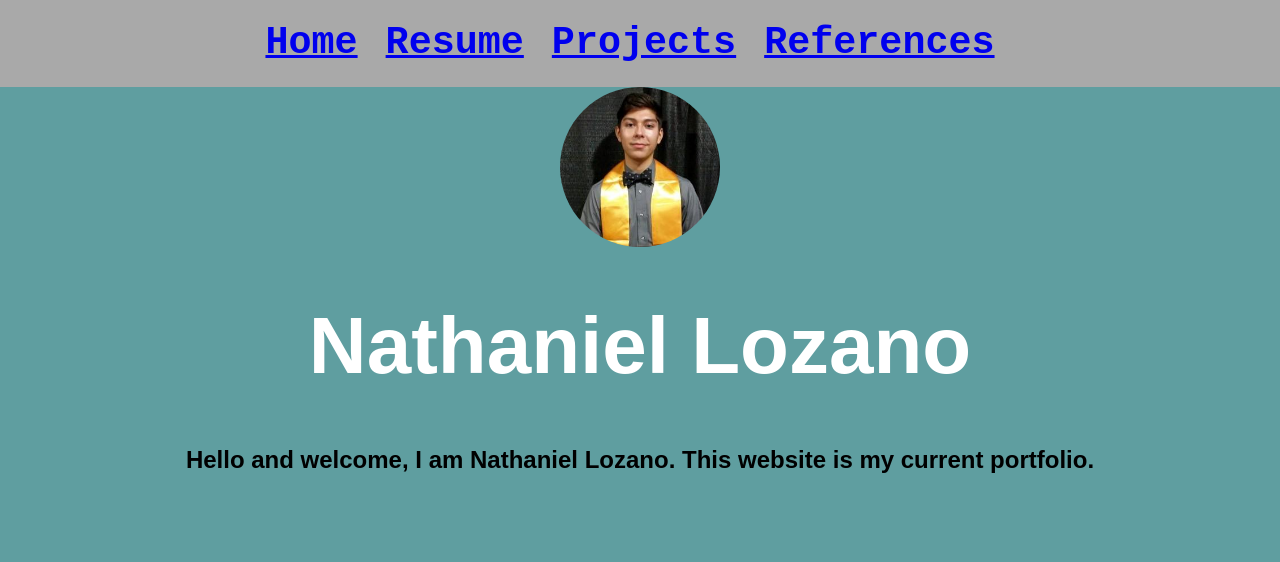
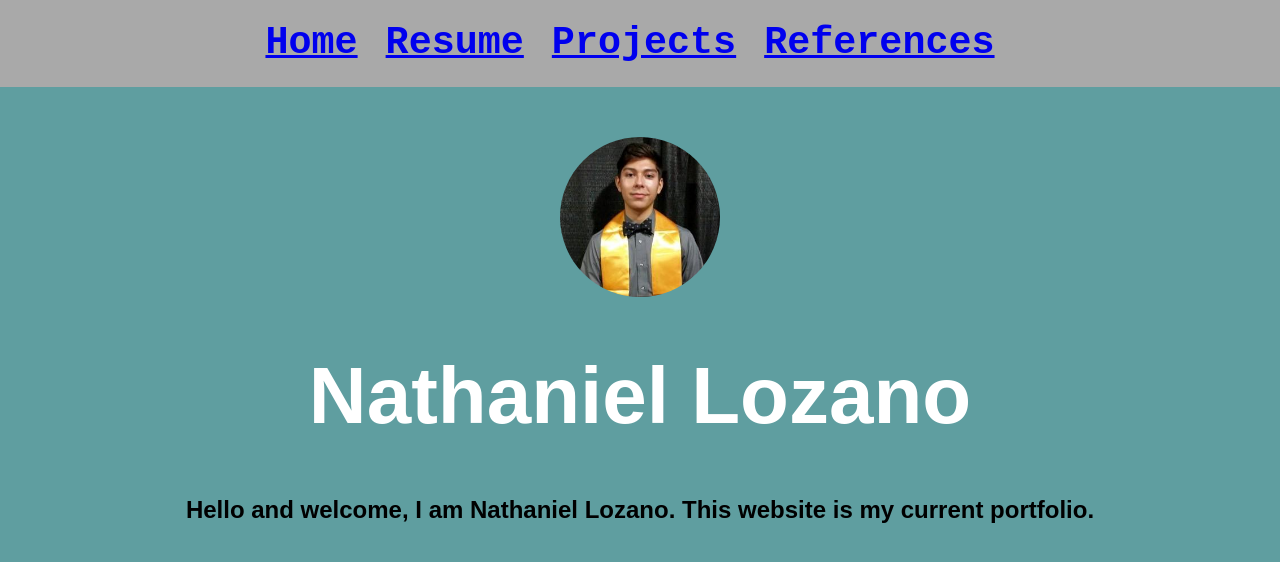
Before and after one commit to nathaniellozano/myWebSite, a website: page index.html in a window 1280 px wide. Drawn offline with Linux system fonts and the light colour scheme.

Commit message:
making to bar menu only and setting up a home page

```diff
--- a/styles/home.css
+++ b/styles/home.css
@@ -1,4 +1,7 @@
-
+div.home-page {
+    margin:25px;
+    padding:25px;
+}
 div.home-page a.profile-image img{
     display:block;
     margin-left: auto;
@@ -15,7 +18,6 @@ div.home-page h1.profile-name{
     font-family: 'Anton', sans-serif;
 }
 div.home-page h2 p.intro {
-    padding-top: 0;
     font-family: 'Anton', sans-serif;
     text-align: center;
 }
```
